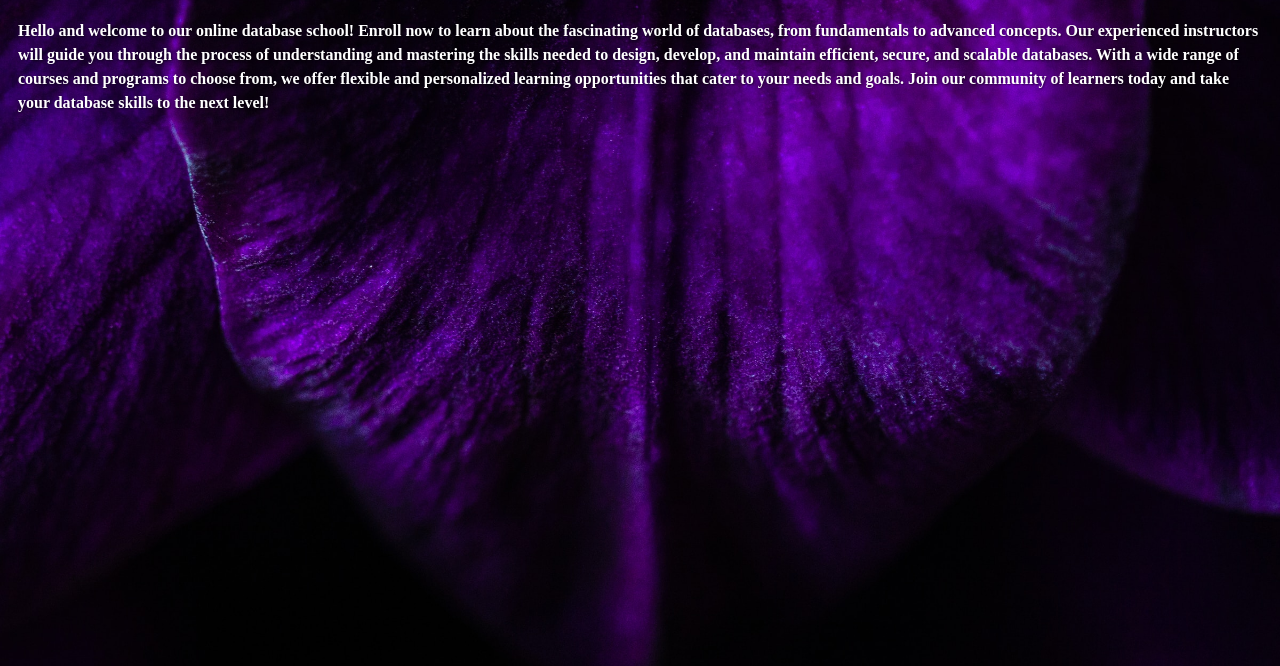
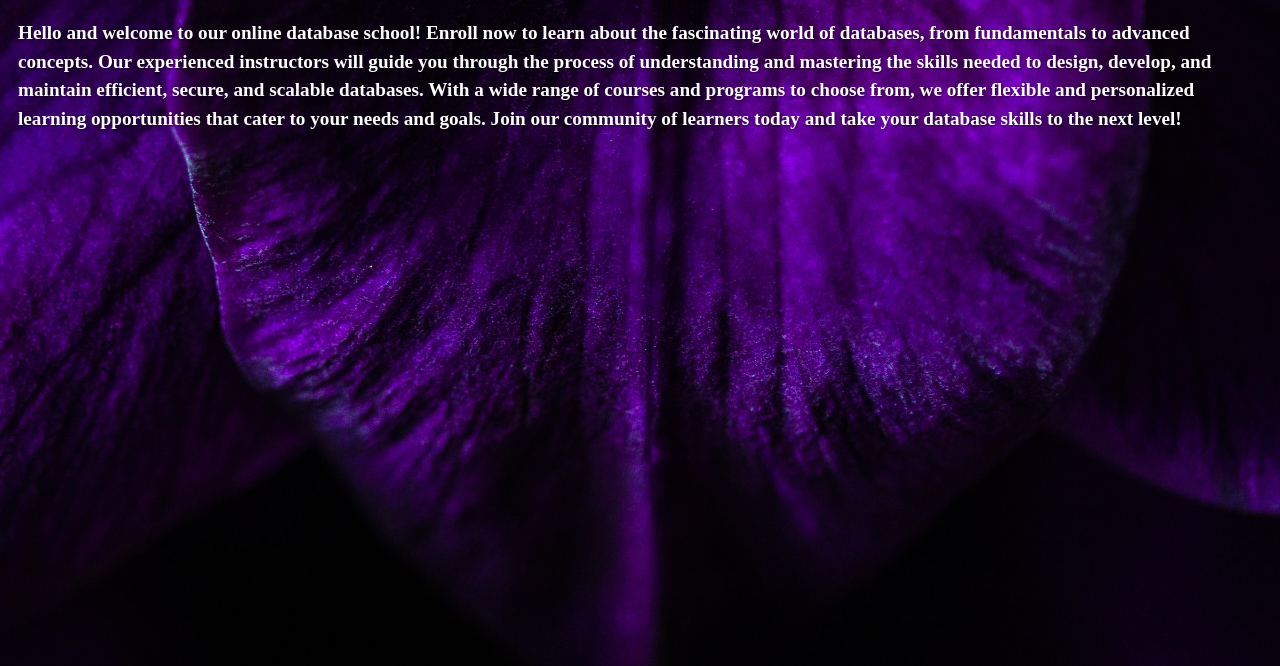
Before and after one commit to queryquestschool/s, a plain HTML site: page index.html in a window 1280 px wide. Shown: the part 134-800 px from the top of the page. Drawn offline with Linux system fonts and the light colour scheme.

Commit message:
Update index.html

```diff
--- a/index.html
+++ b/index.html
@@ -15,17 +15,16 @@
         <li><a href="registry.html">Registration inquiry</a></li>
       </ul>
     </nav>
-
   </header>
   <main>
     <h1>Simple and Effective Way of Database Training</h1>
-    <p>Hello and welcome to our online database school! Enroll now to learn about the fascinating world of
+    <p><span style="font-size: larger;"><strong>Hello and welcome to our online database school!
+      Enroll now to learn about the fascinating world of
       databases, from fundamentals to advanced concepts. Our experienced instructors will guide you through
       the process of understanding and mastering the skills needed to design, develop, and maintain
       efficient, secure, and scalable databases. With a wide range of courses and programs to choose from,
       we offer flexible and personalized learning opportunities that cater to your needs and goals.
-      Join our community of learners today and take your database skills to the next level!
-      <website class="A1Q"></website></p>
+      Join our community of learners today and take your database skills to the next level!</strong></span> </p>
   </main>
 </body>
 </html>
```
